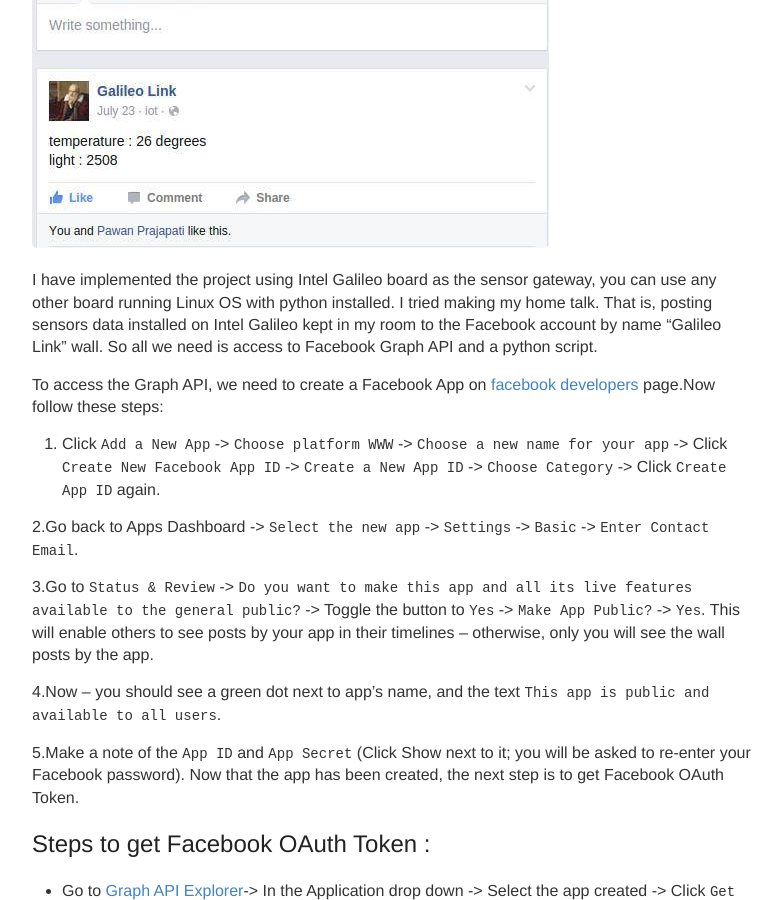
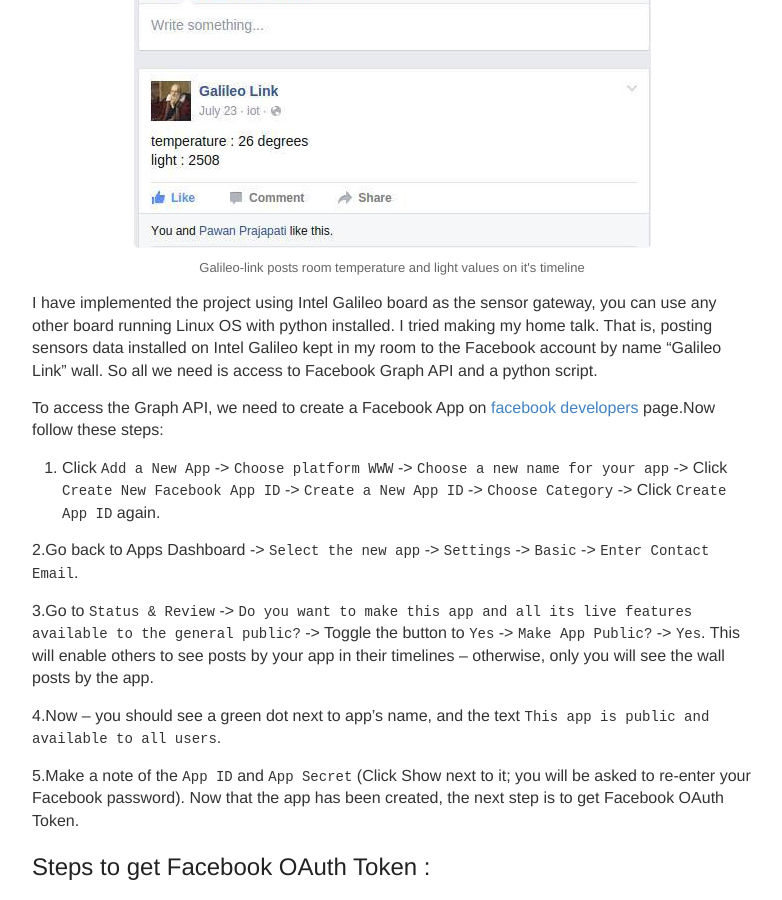
Before and after one commit to ioarun/ioarun.github.io, a Jekyll site: the page built from _posts/2016-01-01-galileo-link-post.md, in a window 1280 px wide and 900 px high, scrolled down 378 px. Shown: the whole window, without its empty margins (248-1030 px from the left). Built offline with Jekyll 4.4.1, drawn with Linux system fonts in a browser that asks for light colours; nearby versions of some CDN libraries; some web fonts are replaced; comment, search, counter and statistics services are not loaded.

Commit message:
Update 2016-01-01-galileo-link-post.md

```diff
--- a/_posts/2016-01-01-galileo-link-post.md
+++ b/_posts/2016-01-01-galileo-link-post.md
@@ -6,7 +6,7 @@
 Hello people!The following project is a basic implementation of what can later give rise to a dedicated social network for sensors. Have you ever wondered how would it be if all your inanimate things can talk on social network like Facebook, twitter? Green-house updating it’s health on it’s timeline? This project is an effort to give social life to the “things”.
 <!--more-->
 
-![Galileo link posts on facebook]({{ site.baseurl }}/images/2016/galileo-link/2016-01-01-galileo-link.jpg)
+{% include image.html img="images/2016/galileo-link/2016-01-01-galileo-link.jpg" title="CIFAR-10 example images" caption="Galileo-link posts room temperature and light values on it's timeline" %}
 
 I have implemented the project using Intel Galileo board as the sensor gateway, you can use any other board running Linux OS with python installed. I tried making my home talk. That is, posting sensors data installed on Intel Galileo kept in my room to the Facebook account by name “Galileo Link” wall. So all we need is access to Facebook Graph API and a python script.
 
```
